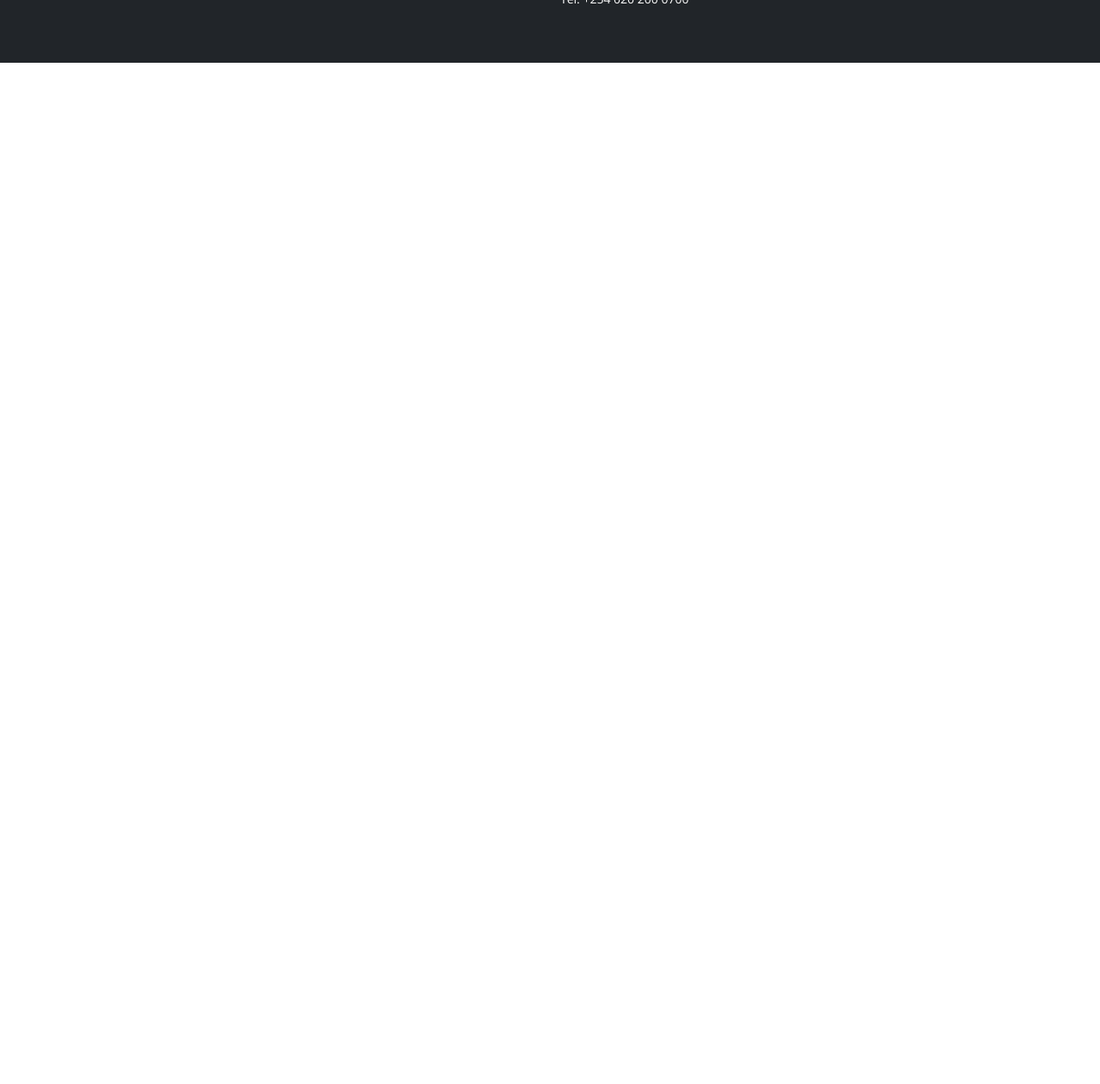
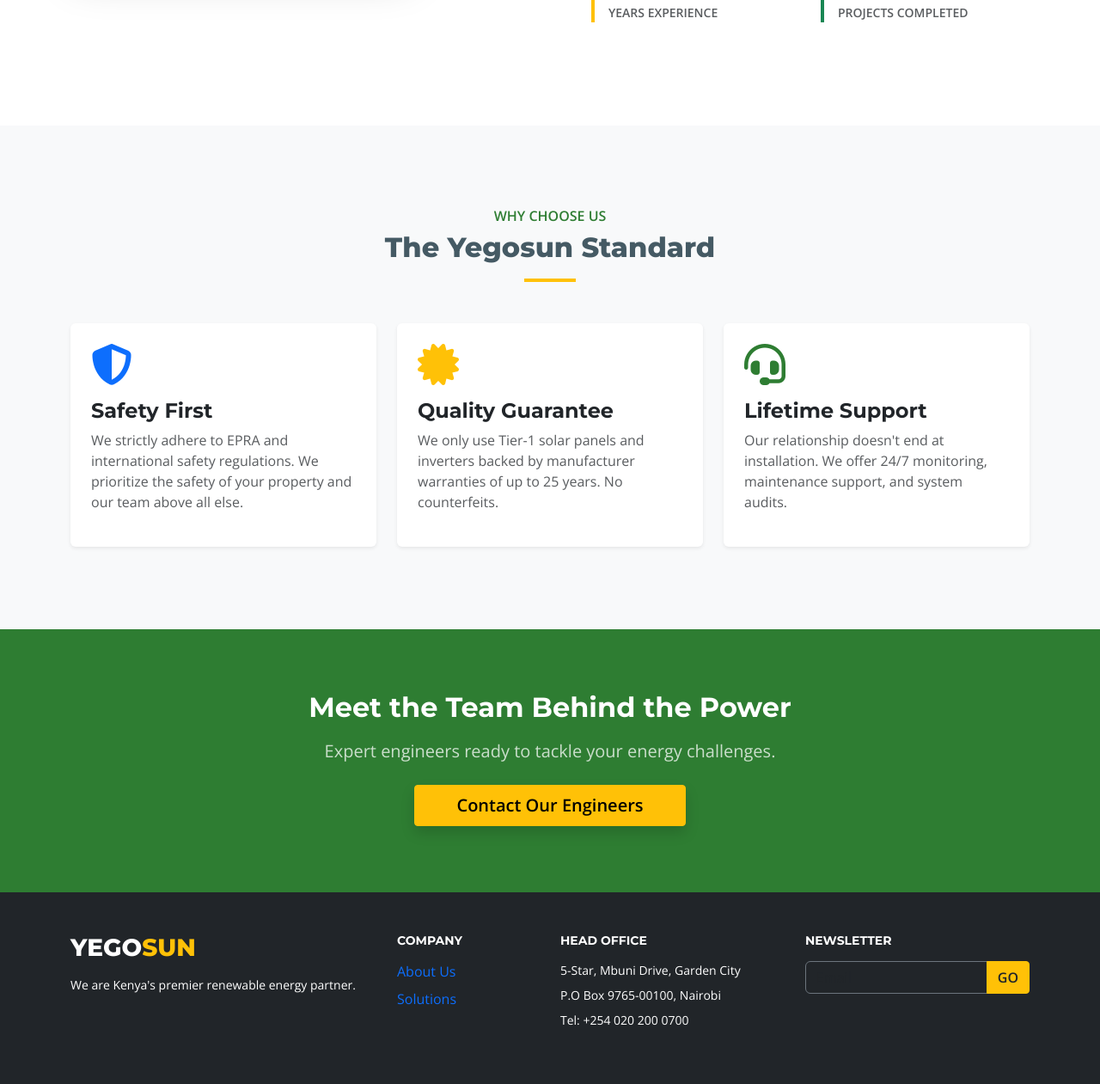
Before and after one commit to kelvin-keter/yegosun-website, a Flask app: page /about in a window 1280 px wide. Shown: the part 1006-2267 px from the top of the page at 86% size. Before the commit the page ends 1079 px from the top, so only its background shows below. Run offline with Flask 3, Linux system fonts and the light colour scheme.

Commit message:
Enhance About Page: Add Values section and update address

```diff
--- a/templates/about.html
+++ b/templates/about.html
@@ -2,39 +2,87 @@
 {% block title %}About Us{% endblock %}
 
 {% block content %}
-<div class="bg-dark text-white py-5" style="background: linear-gradient(rgba(0,0,0,0.7), rgba(0,0,0,0.7)), url('{{ url_for('static', filename='images/hero-2.jpg') }}') center/cover;">
-    <div class="container py-5 text-center">
-        <h1 class="display-4 fw-extrabold">Who We Are</h1>
-        <p class="lead text-white-50">Building a Sustainable Future for Kenya.</p>
+<div class="position-relative py-5 bg-dark text-white" style="background: linear-gradient(rgba(0,0,0,0.7), rgba(0,0,0,0.7)), url('{{ url_for('static', filename='images/hero-2.jpg') }}'); background-size: cover; background-position: center;">
+    <div class="container py-5 text-center position-relative" style="z-index: 2;">
+        <h6 class="text-warning fw-bold text-uppercase tracking-wide mb-3">Our Story</h6>
+        <h1 class="display-3 fw-extrabold mb-0">Powering Kenya Since 2018</h1>
+        <p class="lead text-white-50 mt-3">Building a Sustainable Future for Kenya.</p>
     </div>
 </div>
 
+<section class="py-5">
     <div class="container py-5">
         <div class="row g-5 align-items-center">
             <div class="col-lg-6">
-            <img src="{{ url_for('static', filename='images/hero-1.jpg') }}" class="img-fluid rounded-4 shadow" alt="About Yegosun">
+                 <img src="{{ url_for('static', filename='images/hero-1.jpg') }}" class="img-fluid rounded-4 shadow-lg" alt="About Yegosun">
             </div>
+
             <div class="col-lg-6">
-            <h6 class="text-success fw-bold text-uppercase">Our Story</h6>
-            <h2 class="fw-bold mb-4">Leading the Green Revolution</h2>
-            <p class="text-muted mb-4">Founded with a vision to make clean energy accessible, Yegosun Energy has grown into Kenya's most trusted solar partner. We specialize in engineering robust power systems for institutions that cannot afford downtime.</p>
+                <div class="ps-lg-4">
+                    <h6 class="text-success fw-bold text-uppercase">Who We Are</h6>
+                    <h2 class="fw-bold mb-4 text-dark">We don't just sell solar panels. <br>We engineer energy independence.</h2>
+                    <p class="text-muted lead mb-4">Yegosun Energy Limited was founded to bridge the gap between "expensive grid power" and "unreliable backup systems."</p>
+                    <p class="text-muted mb-4">Headquartered at <strong>Garden City, Nairobi</strong>, we have grown from a small consultancy to a premier EPRA-certified contractor. We specialize in engineering robust power systems for institutions that cannot afford downtime.</p>
 
                     <div class="row g-4 mb-4">
                         <div class="col-6">
                             <div class="border-start border-4 border-warning ps-3">
                                 <h4 class="fw-bold mb-0">8+</h4>
-                        <small class="text-muted">Years Experience</small>
+                                <small class="text-muted text-uppercase fw-bold">Years Experience</small>
                             </div>
                         </div>
                         <div class="col-6">
                             <div class="border-start border-4 border-success ps-3">
                                 <h4 class="fw-bold mb-0">150+</h4>
-                        <small class="text-muted">Projects Completed</small>
+                                <small class="text-muted text-uppercase fw-bold">Projects Completed</small>
                             </div>
                         </div>
                     </div>
-            <a href="{{ url_for('contact') }}" class="btn btn-outline-dark rounded-pill px-4">Meet Our Team</a>
                 </div>
             </div>
         </div>
+    </div>
+</section>
+
+<section class="py-5 bg-light">
+    <div class="container py-5">
+        <div class="text-center mb-5">
+            <h6 class="text-success fw-bold text-uppercase">Why Choose Us</h6>
+            <h2 class="fw-extrabold">The Yegosun Standard</h2>
+            <div class="bg-warning mx-auto my-3" style="width: 60px; height: 4px;"></div>
+        </div>
+
+        <div class="row g-4">
+            <div class="col-md-4">
+                <div class="card h-100 border-0 shadow-sm p-4 hover-up">
+                    <div class="mb-3 text-primary"><i class="fa-solid fa-shield-halved fa-3x"></i></div>
+                    <h4 class="fw-bold">Safety First</h4>
+                    <p class="text-muted">We strictly adhere to EPRA and international safety regulations. We prioritize the safety of your property and our team above all else.</p>
+                </div>
+            </div>
+            <div class="col-md-4">
+                <div class="card h-100 border-0 shadow-sm p-4 hover-up">
+                    <div class="mb-3 text-warning"><i class="fa-solid fa-certificate fa-3x"></i></div>
+                    <h4 class="fw-bold">Quality Guarantee</h4>
+                    <p class="text-muted">We only use Tier-1 solar panels and inverters backed by manufacturer warranties of up to 25 years. No counterfeits.</p>
+                </div>
+            </div>
+            <div class="col-md-4">
+                <div class="card h-100 border-0 shadow-sm p-4 hover-up">
+                    <div class="mb-3 text-success"><i class="fa-solid fa-headset fa-3x"></i></div>
+                    <h4 class="fw-bold">Lifetime Support</h4>
+                    <p class="text-muted">Our relationship doesn't end at installation. We offer 24/7 monitoring, maintenance support, and system audits.</p>
+                </div>
+            </div>
+        </div>
+    </div>
+</section>
+
+<section class="py-5 bg-success text-white text-center">
+    <div class="container py-4">
+        <h2 class="fw-bold mb-3">Meet the Team Behind the Power</h2>
+        <p class="lead mb-4 opacity-75">Expert engineers ready to tackle your energy challenges.</p>
+        <a href="{{ url_for('contact') }}" class="btn btn-warning btn-lg px-5 fw-bold shadow">Contact Our Engineers</a>
+    </div>
+</section>
 {% endblock %}
```
Lines whose indentation alone changed are shown as unchanged.
